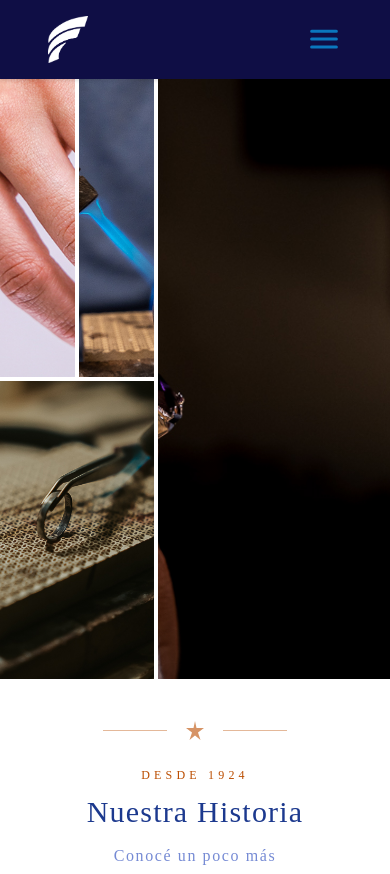
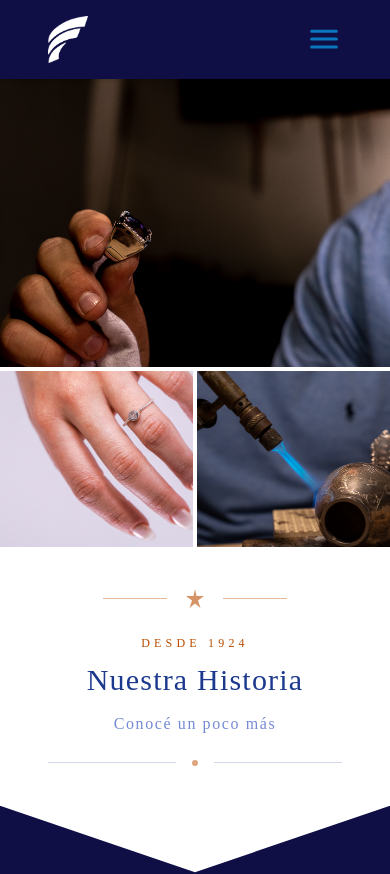
Before and after one commit to NachoXS15/fontenez-remake, a Next.js app: page /about in a window 390 px wide. Shown: the top 874 px of the page. Built offline with nearby package versions, Linux system fonts and the light colour scheme; a web font is replaced by a local one.

Commit message:
updated about page

```diff
--- a/app/about/page.tsx
+++ b/app/about/page.tsx
@@ -3,7 +3,26 @@ import Layout from "@/components/Layout";
 export default function About() {
     return (
         <Layout>
-            <section className="w-full h-150 flex gap-1 overflow-hidden">
+            {/* Layout mobile */}
+            <section className="flex flex-col gap-1 overflow-hidden md:hidden">
+                <div
+                    className="w-full h-72 bg-center bg-cover"
+                    style={{ backgroundImage: `url(/assets/banners/banner2.jpg)` }}
+                />
+                <div className="flex gap-1 h-44">
+                    <div
+                        className="w-1/2 h-full bg-center bg-cover"
+                        style={{ backgroundImage: `url(/assets/banners/banner1.jpg)` }}
+                    />
+                    <div
+                        className="w-1/2 h-full bg-center bg-cover"
+                        style={{ backgroundImage: `url(/assets/banners/banner4.jpg)` }}
+                    />
+                </div>
+            </section>
+
+            {/* Layout desktop */}
+            <section className="hidden md:flex w-full h-150 gap-1 overflow-hidden">
                 <div className="flex flex-col gap-1 w-2/5">
                     <div className="flex gap-1 h-1/2">
                         <div
@@ -24,7 +43,6 @@ export default function About() {
                     className="w-3/5 h-full bg-center bg-cover transition-transform duration-700 overflow-hidden relative"
                     style={{ backgroundImage: `url(/assets/banners/banner2.jpg)` }}
                 >
-                    {/* Overlay dorado sutil */}
                     <div className="absolute inset-0 bg-linear-to-b from-transparent via-transparent to-black/30" />
                 </div>
             </section>
@@ -79,7 +97,7 @@ export default function About() {
                 }}
             >
                 {/* Texto introductorio */}
-                <div className="max-w-3xl mx-auto mt-40 text-center">
+                <div className="max-w-3xl mx-auto mt-20 text-center">
                     <p className="text-white text-base lg:text-xl xl:text-2xl font-normal leading-relaxed tracking-wide">
                         Fonteñez Joyas es una empresa familiar, fundada por Pedro Fonteñez, comenzó
                         abriendo un taller de orfebrería en el año 1924. Un hombre apasionado del arte,
```
